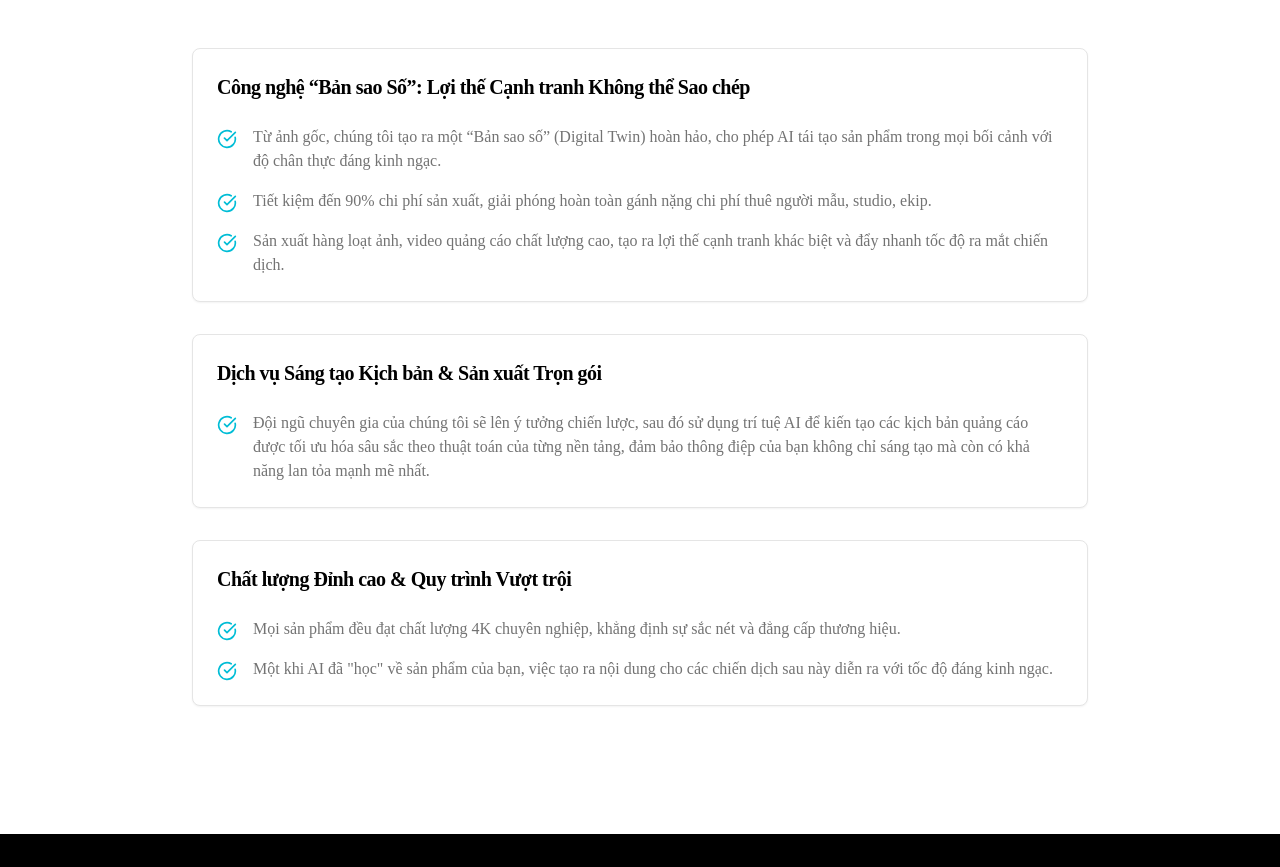
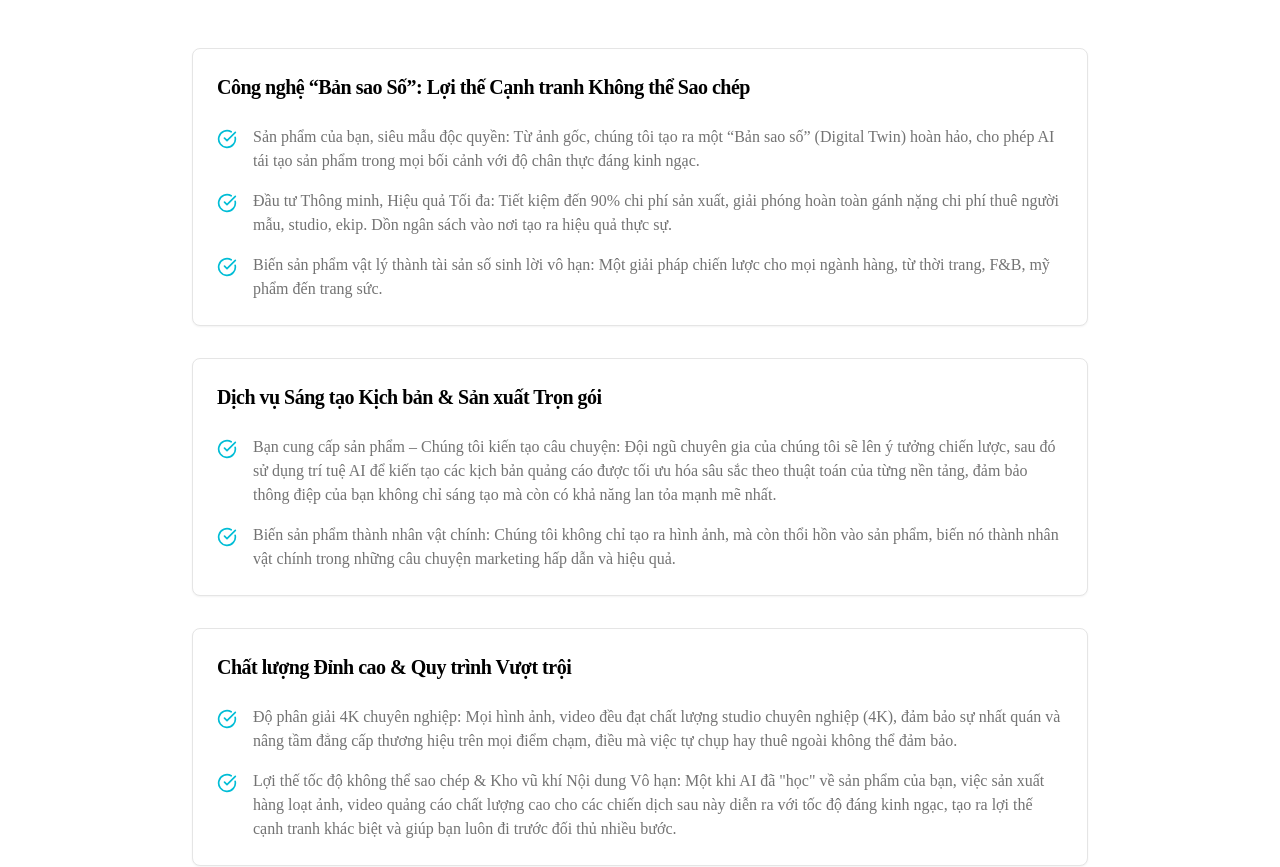
Before and after one commit to jb007-gg/igen-backend, a Next.js app: page /sang-tao-noi-dung in a window 1280 px wide. Shown: the part 880-1747 px from the top of the page. Built offline with nearby package versions, Linux system fonts and the light colour scheme.

Commit message:
can you modify the content in page /sang-tao-noi-dung to this
III. Sán

```diff
--- a/src/app/sang-tao-noi-dung/page.tsx
+++ b/src/app/sang-tao-noi-dung/page.tsx
@@ -10,22 +10,23 @@ const contentCreationPoints = [
   {
     title: 'Công nghệ “Bản sao Số”: Lợi thế Cạnh tranh Không thể Sao chép',
     points: [
-      'Từ ảnh gốc, chúng tôi tạo ra một “Bản sao số” (Digital Twin) hoàn hảo, cho phép AI tái tạo sản phẩm trong mọi bối cảnh với độ chân thực đáng kinh ngạc.',
-      'Tiết kiệm đến 90% chi phí sản xuất, giải phóng hoàn toàn gánh nặng chi phí thuê người mẫu, studio, ekip.',
-      'Sản xuất hàng loạt ảnh, video quảng cáo chất lượng cao, tạo ra lợi thế cạnh tranh khác biệt và đẩy nhanh tốc độ ra mắt chiến dịch.',
+      'Sản phẩm của bạn, siêu mẫu độc quyền: Từ ảnh gốc, chúng tôi tạo ra một “Bản sao số” (Digital Twin) hoàn hảo, cho phép AI tái tạo sản phẩm trong mọi bối cảnh với độ chân thực đáng kinh ngạc.',
+      'Đầu tư Thông minh, Hiệu quả Tối đa: Tiết kiệm đến 90% chi phí sản xuất, giải phóng hoàn toàn gánh nặng chi phí thuê người mẫu, studio, ekip. Dồn ngân sách vào nơi tạo ra hiệu quả thực sự.',
+      'Biến sản phẩm vật lý thành tài sản số sinh lời vô hạn: Một giải pháp chiến lược cho mọi ngành hàng, từ thời trang, F&B, mỹ phẩm đến trang sức.',
     ],
   },
   {
     title: 'Dịch vụ Sáng tạo Kịch bản & Sản xuất Trọn gói',
     points: [
-        'Đội ngũ chuyên gia của chúng tôi sẽ lên ý tưởng chiến lược, sau đó sử dụng trí tuệ AI để kiến tạo các kịch bản quảng cáo được tối ưu hóa sâu sắc theo thuật toán của từng nền tảng, đảm bảo thông điệp của bạn không chỉ sáng tạo mà còn có khả năng lan tỏa mạnh mẽ nhất.'
+      'Bạn cung cấp sản phẩm – Chúng tôi kiến tạo câu chuyện: Đội ngũ chuyên gia của chúng tôi sẽ lên ý tưởng chiến lược, sau đó sử dụng trí tuệ AI để kiến tạo các kịch bản quảng cáo được tối ưu hóa sâu sắc theo thuật toán của từng nền tảng, đảm bảo thông điệp của bạn không chỉ sáng tạo mà còn có khả năng lan tỏa mạnh mẽ nhất.',
+      'Biến sản phẩm thành nhân vật chính: Chúng tôi không chỉ tạo ra hình ảnh, mà còn thổi hồn vào sản phẩm, biến nó thành nhân vật chính trong những câu chuyện marketing hấp dẫn và hiệu quả.',
     ],
   },
   {
     title: 'Chất lượng Đỉnh cao & Quy trình Vượt trội',
     points: [
-        'Mọi sản phẩm đều đạt chất lượng 4K chuyên nghiệp, khẳng định sự sắc nét và đẳng cấp thương hiệu.',
-        'Một khi AI đã "học" về sản phẩm của bạn, việc tạo ra nội dung cho các chiến dịch sau này diễn ra với tốc độ đáng kinh ngạc.'
+      'Độ phân giải 4K chuyên nghiệp: Mọi hình ảnh, video đều đạt chất lượng studio chuyên nghiệp (4K), đảm bảo sự nhất quán và nâng tầm đẳng cấp thương hiệu trên mọi điểm chạm, điều mà việc tự chụp hay thuê ngoài không thể đảm bảo.',
+      'Lợi thế tốc độ không thể sao chép & Kho vũ khí Nội dung Vô hạn: Một khi AI đã "học" về sản phẩm của bạn, việc sản xuất hàng loạt ảnh, video quảng cáo chất lượng cao cho các chiến dịch sau này diễn ra với tốc độ đáng kinh ngạc, tạo ra lợi thế cạnh tranh khác biệt và giúp bạn luôn đi trước đối thủ nhiều bước.',
     ],
   },
 ];
@@ -47,7 +48,7 @@ export default function ContentCreationPage() {
           </div>
           <div className="container relative z-10 mx-auto px-4 md:px-6 text-center">
             <h1 className="text-3xl font-bold tracking-tighter sm:text-4xl md:text-5xl lg:text-6xl font-headline">
-              Sáng tạo Nội dung bằng AI: Giải pháp "Studio Ảo"
+              Sáng tạo Nội dung bằng AI: Giải pháp "Studio AI"
             </h1>
             <p className="mx-auto mt-4 max-w-[800px] text-gray-300 md:text-xl">
               Nguồn "Nhiên liệu" Vô hạn cho Cỗ máy Marketing. Sau khi có chiến lược, chúng ta cần nguồn nguyên liệu để triển khai.
```
